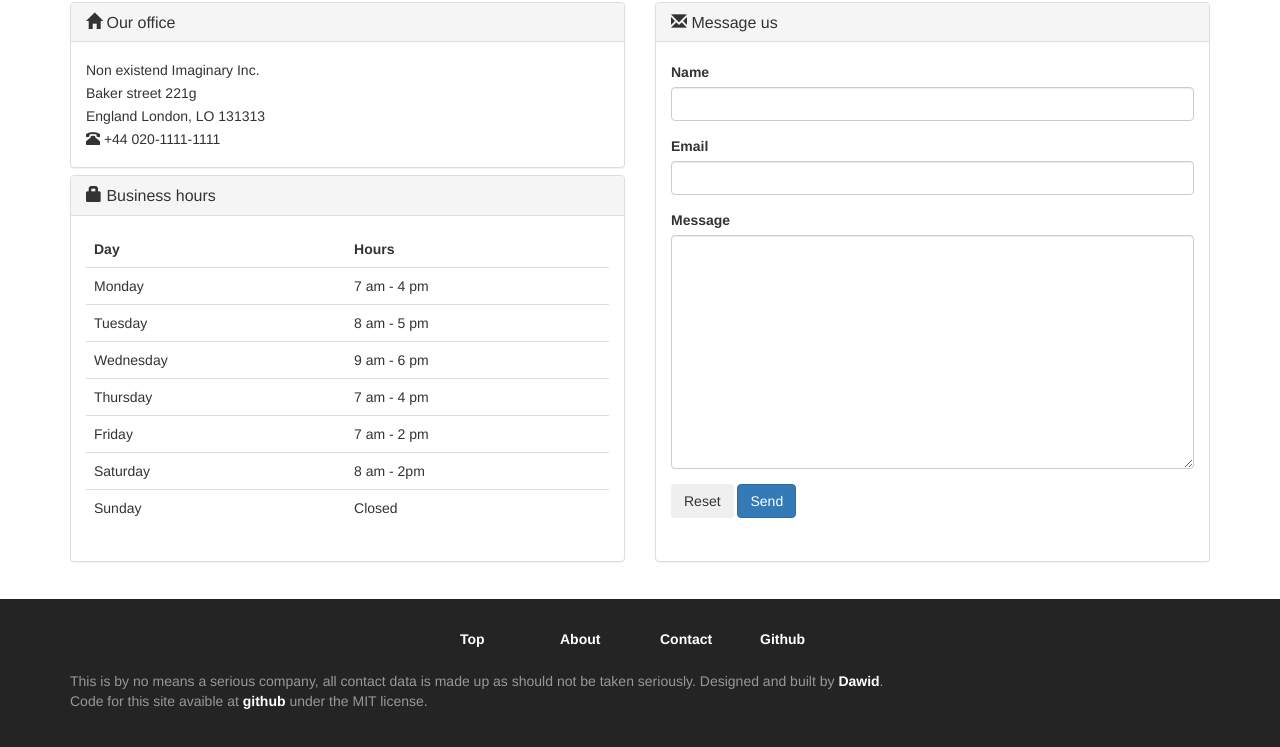
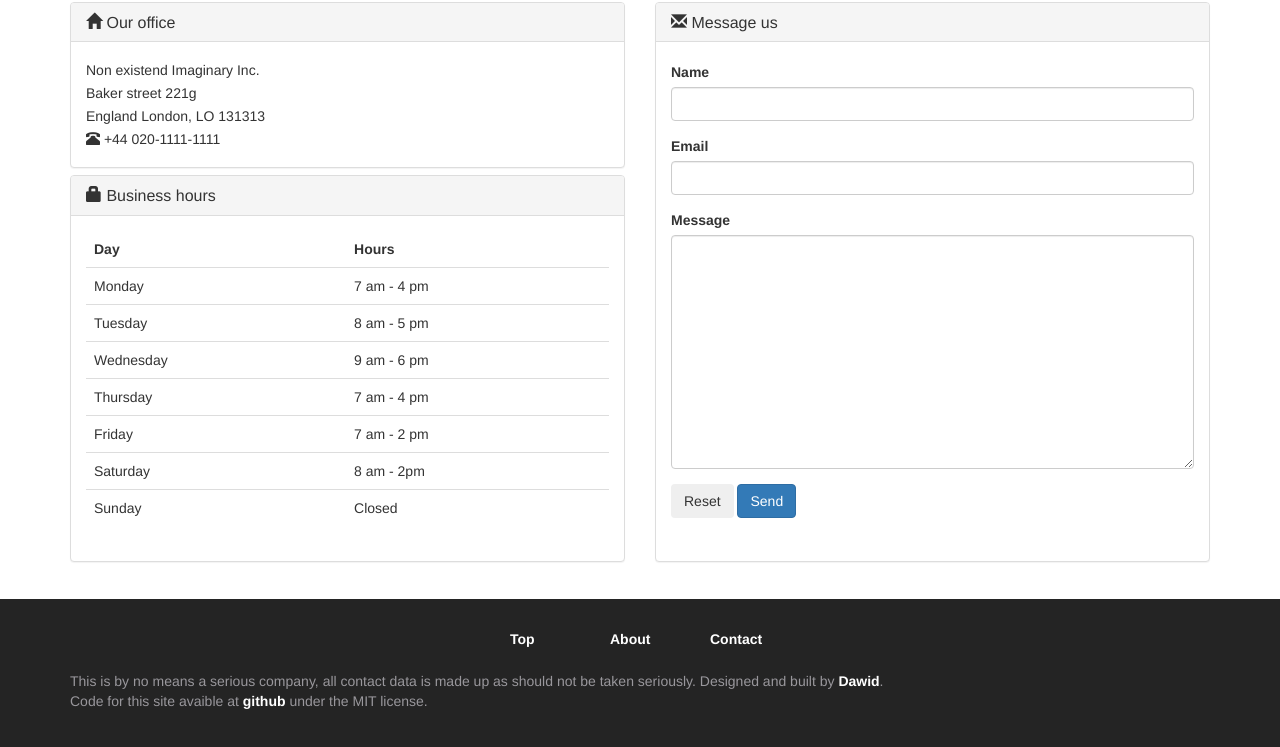
Before and after one commit to Taximan/CarFixr.io, a website built with webpack: page src/index.html in a window 1280 px wide. Shown: the part 1407-2154 px from the top of the page. Built offline with nearby package versions, Linux system fonts and the light colour scheme.

Commit message:
minor content update

```diff
--- a/src/css/app.css
+++ b/src/css/app.css
@@ -10,4 +10,5 @@ html body .btn.btn-lg {
 
 html body .btn.btn-lg:active {
   background-color: #1C421E !important;
+  border-color: white;
 }
--- a/src/partials/footer.html
+++ b/src/partials/footer.html
@@ -11,9 +11,6 @@
         <li>
           <a href="#">Contact</a>
         </li>
-        <li>
-          <a href="#">Github</a>
-        </li>
       </ul>
     </div>
     <div class="app-footer-note">
```
